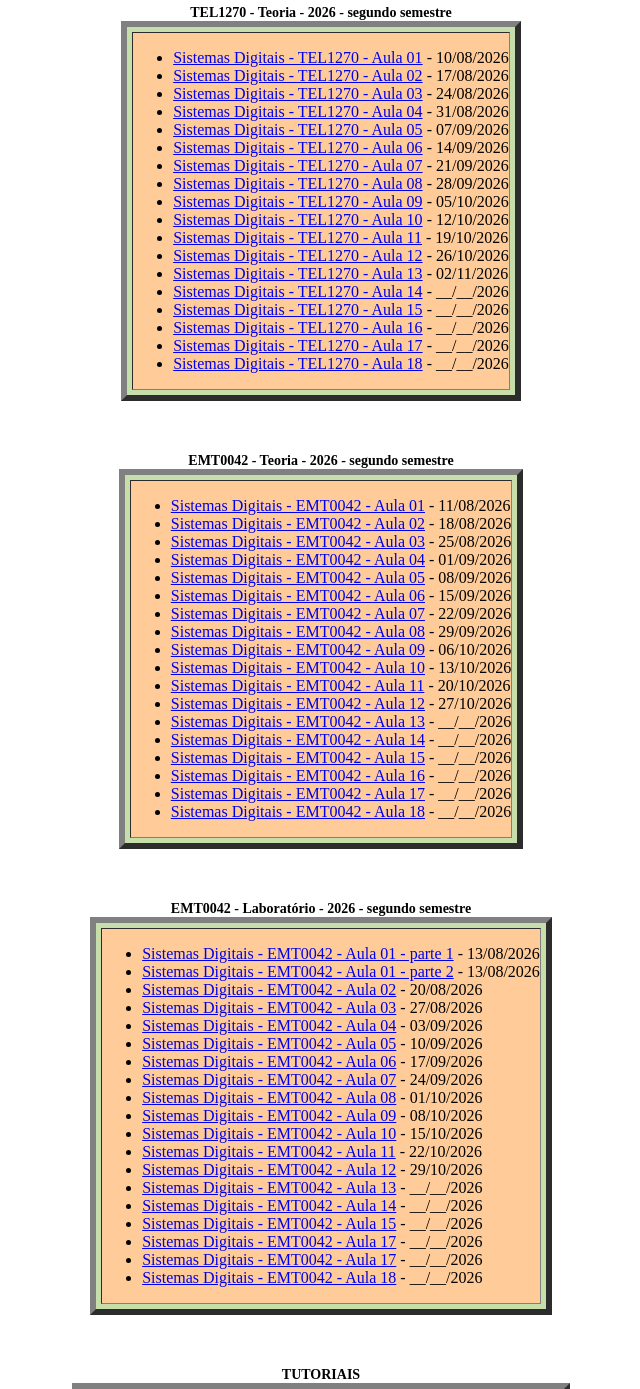
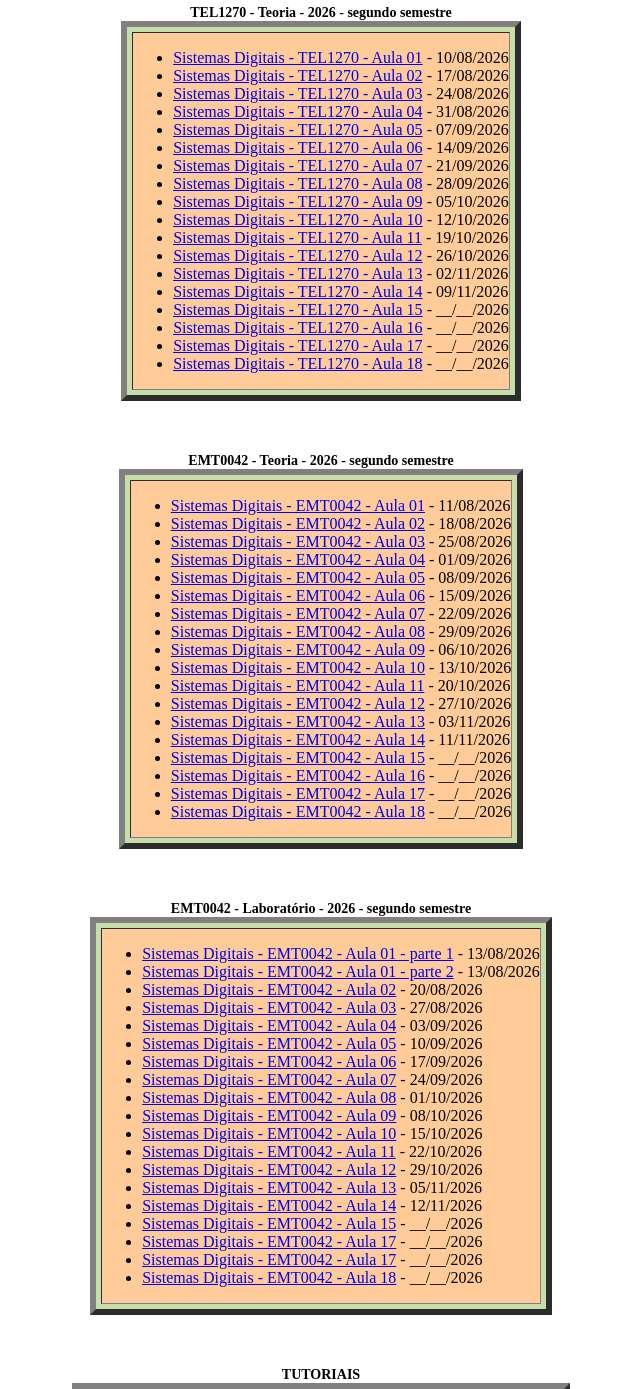
Before and after one commit to marqualrelio/UFSJ, a plain HTML site: page sistemas_digitais.html in a window 1280 px wide. Shown: the part 1315-2704 px from the top of the page, without its empty margins (319-959 px from the left). Drawn offline with Linux system fonts and the light colour scheme.

Commit message:
Update sistemas_digitais.html

```diff
--- a/sistemas_digitais.html
+++ b/sistemas_digitais.html
@@ -115,7 +115,7 @@
 					<li><span style="font-size:16px;"><a href="https://youtu.be/z-cRye_mwaA">Sistemas Digitais - TEL1270 - Aula 11</a> - 19/10/2026</span></li>
 					<li><span style="font-size:16px;"><a href="https://youtu.be/yLcyAVDOclU">Sistemas Digitais - TEL1270 - Aula 12</a> - 26/10/2026</span></li>
 					<li><span style="font-size:16px;"><a href="https://youtu.be/-IaoAbeDGdg">Sistemas Digitais - TEL1270 - Aula 13</a> - 02/11/2026</span></li>
-					<li><span style="font-size:16px;"><a href="https://youtu.be/">Sistemas Digitais - TEL1270 - Aula 14</a> - __/__/2026</span></li>
+					<li><span style="font-size:16px;"><a href="https://youtu.be/HiunfzMjlAc">Sistemas Digitais - TEL1270 - Aula 14</a> - 09/11/2026</span></li>
 					<li><span style="font-size:16px;"><a href="https://youtu.be/">Sistemas Digitais - TEL1270 - Aula 15</a> - __/__/2026</span></li>
 					<li><span style="font-size:16px;"><a href="https://youtu.be/">Sistemas Digitais - TEL1270 - Aula 16</a> - __/__/2026</span></li>
 					<li><span style="font-size:16px;"><a href="https://youtu.be/">Sistemas Digitais - TEL1270 - Aula 17</a> - __/__/2026</span></li>
@@ -145,8 +145,8 @@
 					<li><span style="font-size:16px;"><a href="https://youtu.be/z0ICnJLKhTw">Sistemas Digitais - EMT0042 - Aula 10</a> - 13/10/2026</span></li>
 					<li><span style="font-size:16px;"><a href="https://youtu.be/CliJYkjH2NU">Sistemas Digitais - EMT0042 - Aula 11</a> - 20/10/2026</span></li>
 					<li><span style="font-size:16px;"><a href="https://youtu.be/sENt1QHJT7k">Sistemas Digitais - EMT0042 - Aula 12</a> - 27/10/2026</span></li>
-					<li><span style="font-size:16px;"><a href="https://youtu.be/">Sistemas Digitais - EMT0042 - Aula 13</a> - __/__/2026</span></li>
-					<li><span style="font-size:16px;"><a href="https://youtu.be/">Sistemas Digitais - EMT0042 - Aula 14</a> - __/__/2026</span></li>
+					<li><span style="font-size:16px;"><a href="https://youtu.be/HaN2ralQ-EY">Sistemas Digitais - EMT0042 - Aula 13</a> - 03/11/2026</span></li>
+					<li><span style="font-size:16px;"><a href="https://youtu.be/PEPJEvYWerY">Sistemas Digitais - EMT0042 - Aula 14</a> - 11/11/2026</span></li>
 					<li><span style="font-size:16px;"><a href="https://youtu.be/">Sistemas Digitais - EMT0042 - Aula 15</a> - __/__/2026</span></li>
 					<li><span style="font-size:16px;"><a href="https://youtu.be/">Sistemas Digitais - EMT0042 - Aula 16</a> - __/__/2026</span></li>
 					<li><span style="font-size:16px;"><a href="https://youtu.be/">Sistemas Digitais - EMT0042 - Aula 17</a> - __/__/2026</span></li>
@@ -177,8 +177,8 @@
 					<li><span style="font-size:16px;"><a href="https://youtu.be/bbFDXafazn0">Sistemas Digitais - EMT0042 - Aula 10</a> - 15/10/2026</span></li>
 					<li><span style="font-size:16px;"><a href="https://youtu.be/0u7A1LvIYBg">Sistemas Digitais - EMT0042 - Aula 11</a> - 22/10/2026</span></li>
 					<li><span style="font-size:16px;"><a href="https://youtu.be/Use4spmUiO0">Sistemas Digitais - EMT0042 - Aula 12</a> - 29/10/2026</span></li>
-					<li><span style="font-size:16px;"><a href="https://youtu.be/">Sistemas Digitais - EMT0042 - Aula 13</a> - __/__/2026</span></li>
-					<li><span style="font-size:16px;"><a href="https://youtu.be/">Sistemas Digitais - EMT0042 - Aula 14</a> - __/__/2026</span></li>
+					<li><span style="font-size:16px;"><a href="https://youtu.be/mYAd4_uCbTU">Sistemas Digitais - EMT0042 - Aula 13</a> - 05/11/2026</span></li>
+					<li><span style="font-size:16px;"><a href="https://youtu.be/qVhCwkVX-rw">Sistemas Digitais - EMT0042 - Aula 14</a> - 12/11/2026</span></li>
 					<li><span style="font-size:16px;"><a href="https://youtu.be/">Sistemas Digitais - EMT0042 - Aula 15</a> - __/__/2026</span></li>
 					<li><span style="font-size:16px;"><a href="https://youtu.be/">Sistemas Digitais - EMT0042 - Aula 17</a> - __/__/2026</span></li>
 					<li><span style="font-size:16px;"><a href="https://youtu.be/">Sistemas Digitais - EMT0042 - Aula 17</a> - __/__/2026</span></li>
@@ -2001,7 +2001,7 @@
 	<p>&nbsp;</p>
 </center>
 
-<br><p style="text-align: right;"><i>Última atualização: 02/11/2026</i></p>
+<br><p style="text-align: right;"><i>Última atualização: 16/11/2026</i></p>
 
 	</body>
 </html>
```
